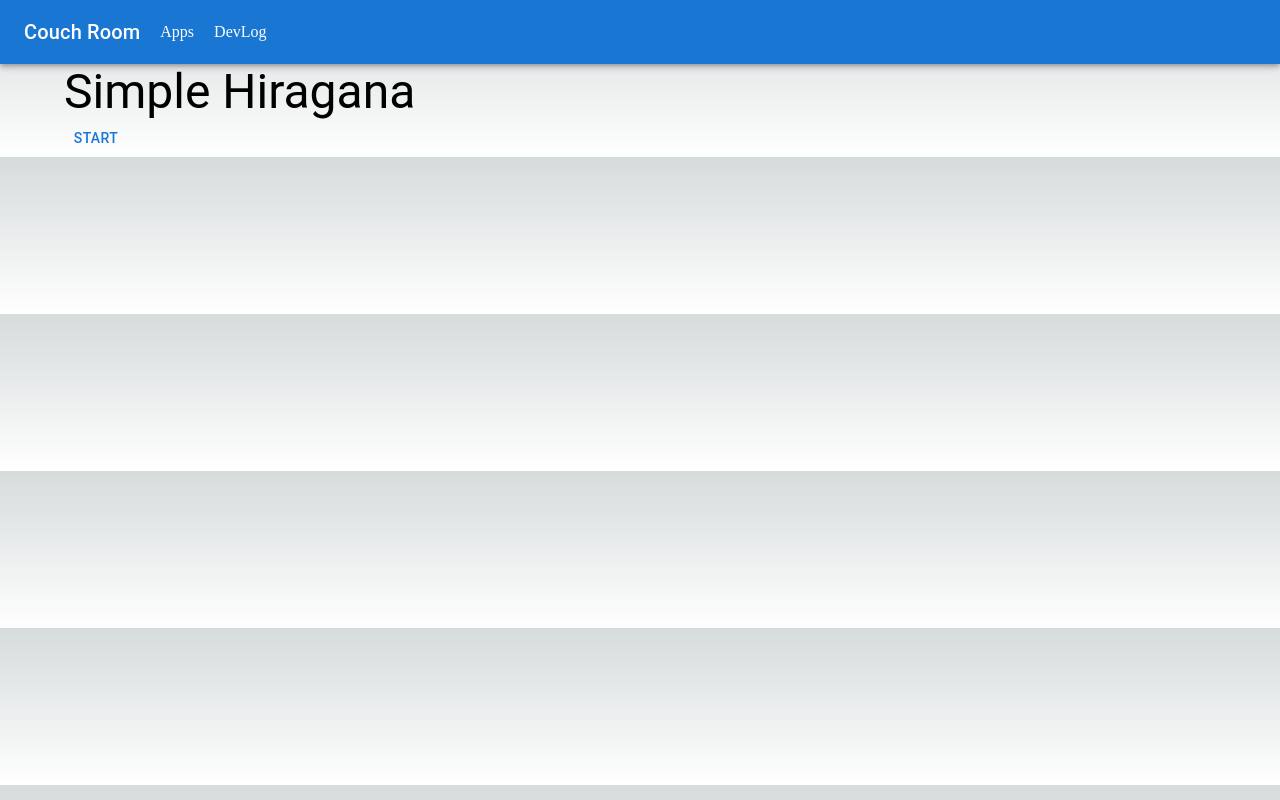
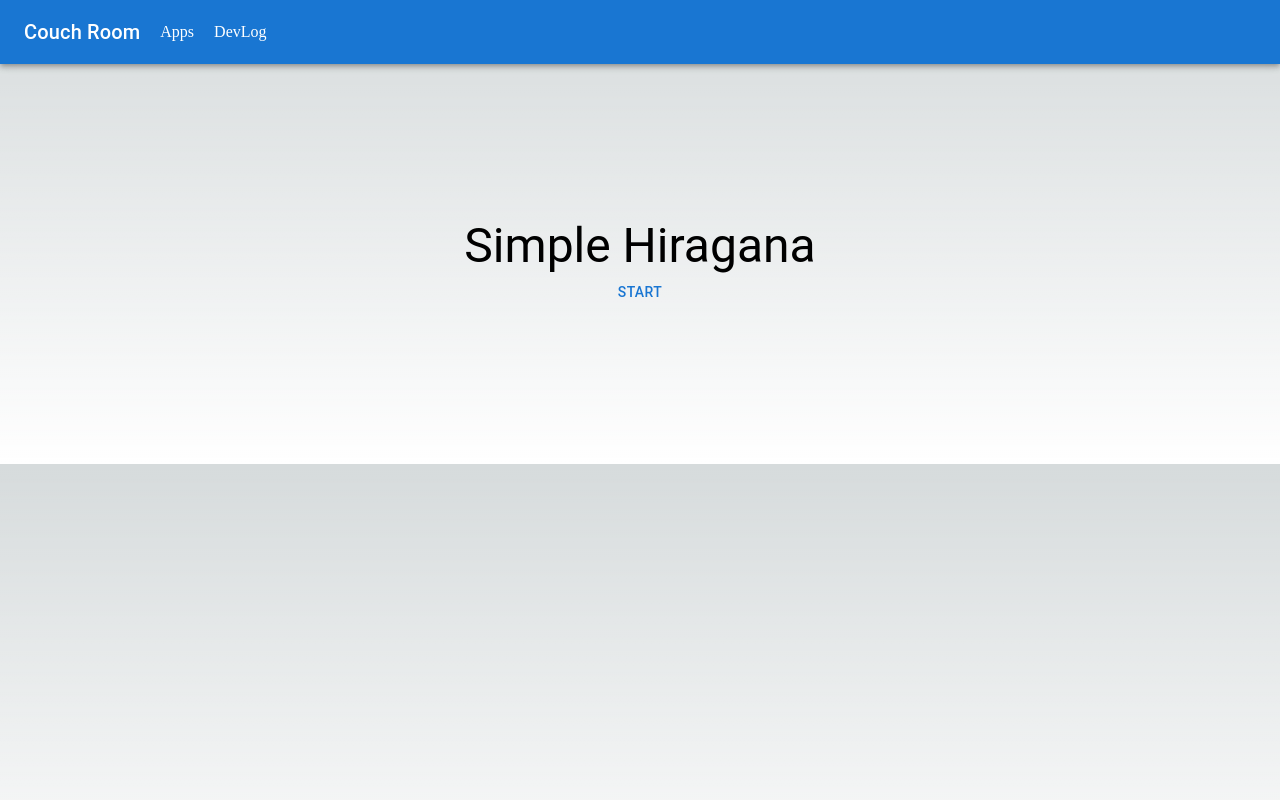
Before and after one commit to couchds/couchroom, a Next.js app: page /simple-hiragana in a window 1280 px wide. Built offline with nearby package versions, Linux system fonts and the light colour scheme; no server answers; the database is empty.

Commit message:
Finish basic first app

```diff
--- a/src/pages/simple-hiragana/index.tsx
+++ b/src/pages/simple-hiragana/index.tsx
@@ -1,24 +1,80 @@
-import React, { useEffect } from "react"
+import React, { useEffect, useState } from "react"
 import Head from 'next/head'
 import Navbar from '@/components/Navbar';
-import { Button, Typography } from '@mui/material';
+import { Button, Stack, Typography, TextField } from '@mui/material';
 import { Container } from '@mui/system';
+import { getRandomInt } from "@/utils";
+import { Hiragana } from "@/types";
 
 export default function SimpleHiragana() {
 
+  const [hiragana, setHiragana] = useState<Array<Hiragana>>([]);
+  const [currentHiragana, setCurrentHiragana] = useState<Hiragana | null>(null);
+  const [started, setStarted] = useState<boolean>(false);
+  const [userInput, setUserInput] = useState<string>('');
+  const [numCorrect, setNumCorrect] = useState<number>(0);
+  const [numAttempts, setNumAttempts] = useState<number>(0);
+
   useEffect( () => {
     async function fetchData() {
-
       try {
         const queryResult = await fetch(`http://localhost:3000/api/hiragana`);
         const json = await queryResult.json();
-        console.log(json)
+        setHiragana(json.result);
       } catch (err) {
         console.log(err);
       }
     }
     fetchData();
-  });
+  }, []);
+
+  function startApp () {
+    changeCurrentHiragana();
+    setStarted(true);
+  }
+
+  function changeCurrentHiragana () {
+    const rndIndx = getRandomInt(hiragana.length);
+    setCurrentHiragana(hiragana[rndIndx]);
+  }
+
+  function evaluateAnswer() {
+    if (userInput === currentHiragana?.romanji) {
+      changeCurrentHiragana();
+      setNumCorrect(numCorrect + 1);
+    }
+    setNumAttempts(numAttempts + 1);
+    setUserInput('');
+  }
+
+  const handleKeyDown = (event: React.KeyboardEvent) => {
+    if (event.key === 'Enter') {
+      evaluateAnswer();
+    }
+  }
+
+  let topContent = null;
+  let bottomContent = null;
+  if (started === true && currentHiragana !== null) {
+    topContent = <Typography variant='h1'>{ currentHiragana.symbol}</Typography>;
+    // TODO: parameterize colors of text field
+    bottomContent = <>
+      <TextField
+        sx={{ input: { color: '#11D0EE', caretColor: '#11D0EE' } }}
+        color='primary'
+        focused
+        label='Romanji'
+        value={userInput}
+        onChange={e => setUserInput(e.target.value)}
+        onKeyDown={handleKeyDown}>
+      </TextField>
+      <Typography variant='h3'>{numCorrect}/{numAttempts}</Typography>
+    </>
+  } else {
+    topContent = <Typography variant='h3'>Simple Hiragana</Typography>
+    bottomContent = <Button onClick={startApp}>Start</Button>;
+  }
+
 
   return (
     <>
@@ -27,8 +83,15 @@ export default function SimpleHiragana() {
       </Head>
       <Navbar />
       <Container>
-        <Typography variant='h3'>Simple Hiragana</Typography>
-        <Button>Start</Button>
+        <Stack
+          direction="column"
+          justifyContent="center"
+          alignItems="center"
+          minHeight="50vh"
+        >
+          { topContent }
+          { bottomContent }
+        </Stack>
       </Container>
     </>
   )
--- /dev/null
+++ b/src/utils.ts
@@ -0,0 +1,3 @@
+export function getRandomInt(max: number): number {
+  return Math.floor(Math.random() * max);
+}
```
